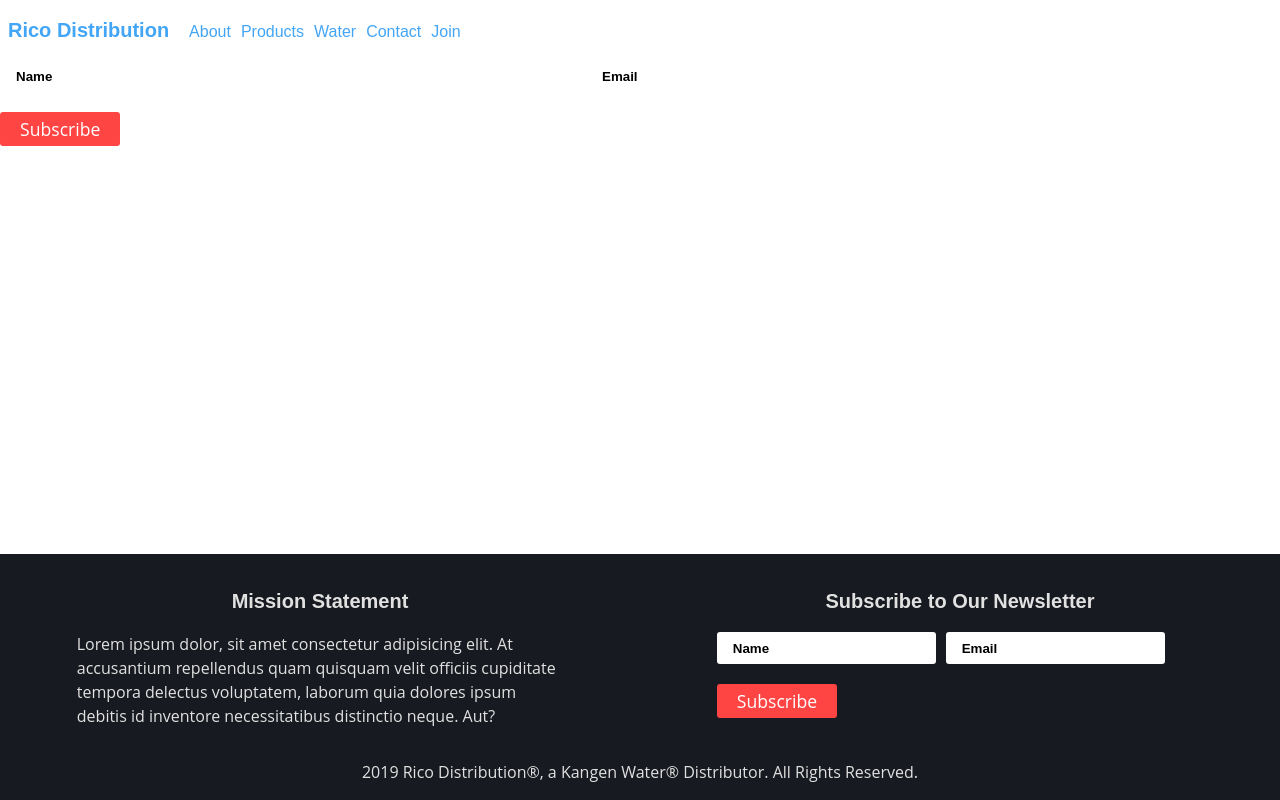
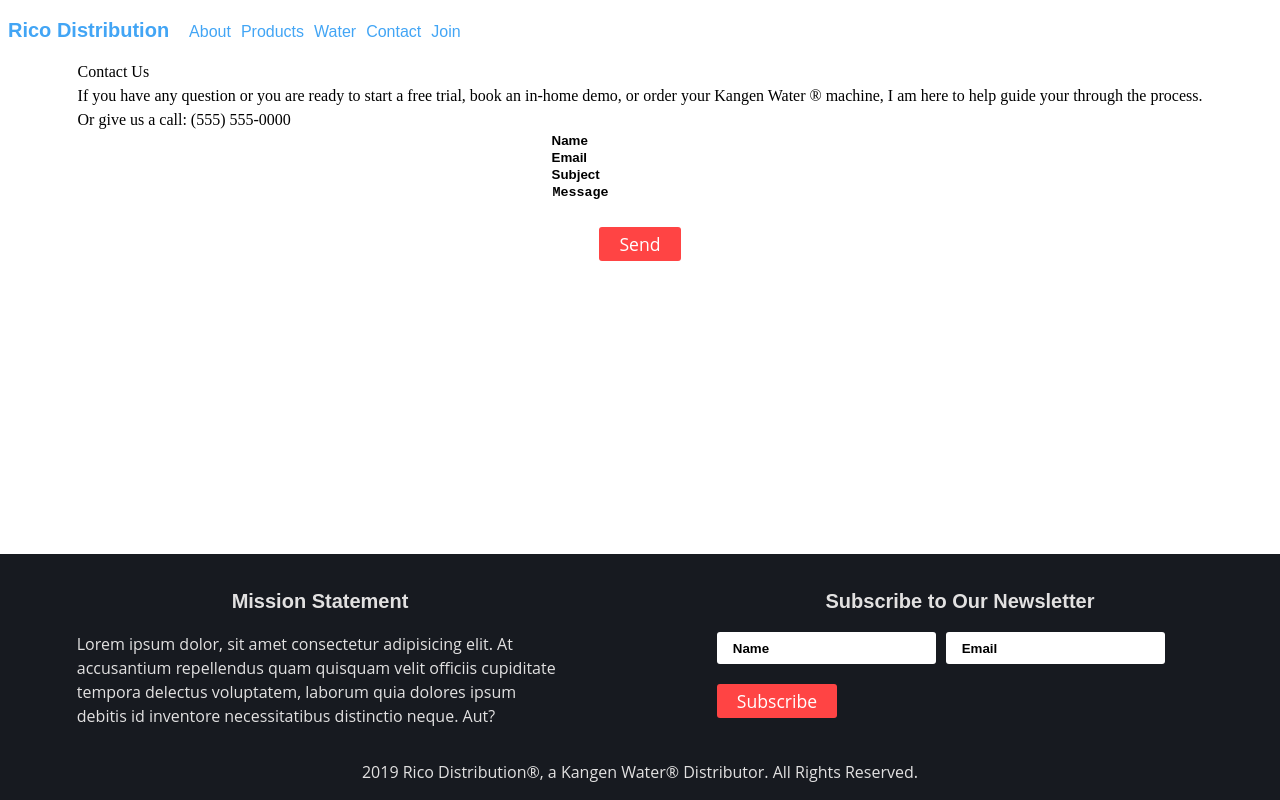
Before and after one commit to AndrewMartinez33/Rico-Distribution-Website, a React (Create React App) app: page /contact in a window 1280 px wide. Built offline with nearby package versions, Linux system fonts and the light colour scheme.

Commit message:
added contact form

```diff
--- a/src/Components/Contactpage/ContactSection.jsx
+++ b/src/Components/Contactpage/ContactSection.jsx
@@ -5,14 +5,24 @@ import "./ContactSection.css";
 const ContactSection = () => {
   return (
     <div>
+      <div className="centered-column contact-form-container">
+        <div className="contact-form-header">
+          <h1 className="contact-title">Contact Us</h1>
+          <p className="contact-text">
+            If you have any question or you are ready to start a free trial,
+            book an in-home demo, or order your Kangen Water ® machine, I am
+            here to help guide your through the process.
+          </p>
+          <p className="contact-text">Or give us a call: (555) 555-0000</p>
+        </div>
+      </div>
       <form
-        className="footer-inputs-container"
+        className="centered-column contact-form-container"
         action="formspree email action"
         method="POST"
       >
-        <div className="centered-row footer-inputs-container">
         <input
-            className="footer-form-inputs"
+          className="contact-form-inputs"
           id="name"
           type="text"
           placeholder="Name"
@@ -20,20 +30,36 @@ const ContactSection = () => {
           required
         />
         <input
-            className="footer-form-inputs"
+          className="contact-form-inputs"
           id="email"
           type="email"
           placeholder="Email"
           name="_replyto"
           required
         />
-        </div>
         <input
-          className="btn btn-danger footer-submit"
+          className="contact-form-inputs"
+          id="subject"
+          type="text"
+          placeholder="Subject"
+          name="subject"
+        />
+        <textarea
+          className="contact-form-inputs"
+          id="message"
+          type="text"
+          placeholder="Message"
+          name="message"
+          required
+        />
+        <div className="contact-button-container">
+          <input
+            className="btn btn-danger"
             id="contact-submit"
             type="submit"
-          value="Subscribe"
+            value="Send"
           />
+        </div>
       </form>
     </div>
   );
```
Lines whose indentation alone changed are shown as unchanged.
